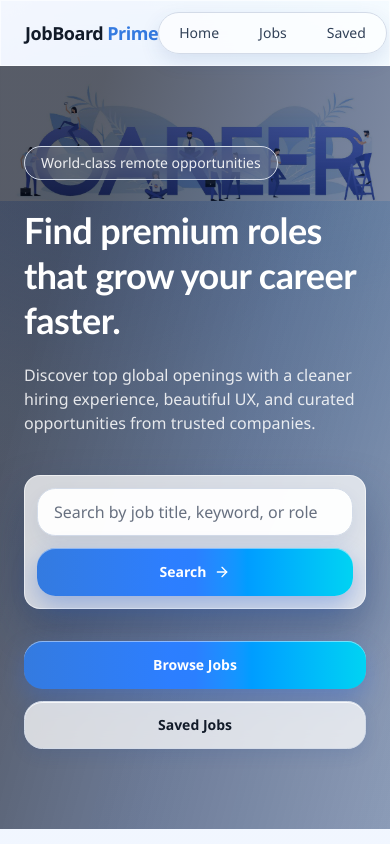
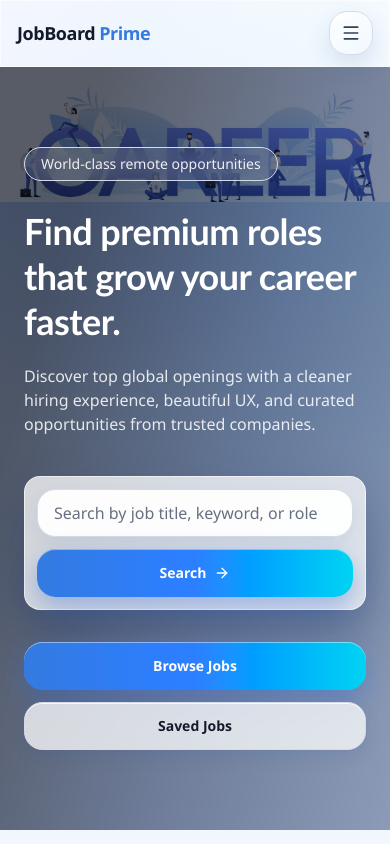
Before and after one commit to Qamrul-Hassan/job-board, a Next.js app: page / in a window 390 px wide. Shown: the top 844 px of the page. Built offline with nearby package versions, Linux system fonts and the light colour scheme.

Commit message:
nav responsive fixed

```diff
--- a/components/Navbar.tsx
+++ b/components/Navbar.tsx
@@ -1,4 +1,8 @@
+"use client";
+
 import Link from "next/link";
+import { useState } from "react";
+import { Menu, X } from "lucide-react";
 
 const navItems = [
   { href: "/", label: "Home" },
@@ -7,20 +11,26 @@ const navItems = [
 ];
 
 export default function Navbar() {
+  const [open, setOpen] = useState(false);
+
+  function closeMenu() {
+    setOpen(false);
+  }
+
   return (
     <header className="sticky top-0 z-50 border-b border-white/65 glass-surface">
-      <div className="mx-auto flex h-16 w-full max-w-7xl items-center justify-between px-6">
+      <div className="mx-auto flex h-16 w-full max-w-7xl items-center justify-between px-4 sm:px-6">
         <Link href="/" className="text-lg font-semibold tracking-tight text-foreground">
           JobBoard
           <span className="ml-1 text-primary">Prime</span>
         </Link>
 
-        <nav className="flex items-center gap-2 rounded-full border border-white/80 bg-white/65 p-1 shadow-[0_8px_20px_rgba(35,72,146,0.12)]">
+        <nav className="hidden items-center gap-2 rounded-full border border-white/80 bg-white/65 p-1 shadow-[0_8px_20px_rgba(35,72,146,0.12)] md:flex">
           {navItems.map((item) => (
             <Link
               key={item.href}
               href={item.href}
-              className="group rounded-full px-4 py-1.5 text-sm font-medium text-slate-700 transition-all hover:bg-primary/15 hover:text-slate-900"
+              className="group rounded-full px-4 py-1.5 text-sm font-medium text-slate-700 transition-all duration-300 hover:-translate-y-0.5 hover:bg-primary/25 hover:text-slate-900 hover:shadow-[0_8px_18px_rgba(38,98,216,0.25)]"
             >
               <span className="inline-block translate-x-0 transition-transform duration-300 group-hover:translate-x-1">
                 {item.label}
@@ -28,6 +38,47 @@ export default function Navbar() {
             </Link>
           ))}
         </nav>
+
+        <button
+          type="button"
+          onClick={() => setOpen((v) => !v)}
+          className="inline-flex h-11 w-11 items-center justify-center rounded-xl border border-white/80 bg-[linear-gradient(145deg,rgba(255,255,255,0.92),rgba(240,247,255,0.9))] text-slate-700 shadow-[0_10px_24px_rgba(35,72,146,0.15),inset_0_1px_0_rgba(255,255,255,0.8)] transition-all duration-300 hover:-translate-y-0.5 hover:bg-primary/15 hover:text-primary hover:shadow-[0_16px_30px_rgba(35,72,146,0.3)] md:hidden"
+          aria-expanded={open}
+          aria-label={open ? "Close navigation menu" : "Open navigation menu"}
+        >
+          <span className="relative inline-flex items-center justify-center">
+            {open ? (
+              <X className="size-5 transition-transform duration-300" />
+            ) : (
+              <Menu className="size-5 transition-transform duration-300" />
+            )}
+          </span>
+        </button>
+      </div>
+
+      <div
+        className={`overflow-hidden border-t border-white/70 bg-white/85 backdrop-blur-xl transition-all duration-500 ease-[cubic-bezier(0.22,1,0.36,1)] md:hidden ${
+          open ? "max-h-80 opacity-100" : "max-h-0 opacity-0"
+        }`}
+      >
+        <div
+          className={`px-4 py-3 transition-all duration-500 ease-[cubic-bezier(0.22,1,0.36,1)] ${
+            open ? "translate-y-0" : "-translate-y-2"
+          }`}
+        >
+          <nav className="mx-auto flex w-full max-w-7xl flex-col gap-1.5">
+            {navItems.map((item) => (
+              <Link
+                key={item.href}
+                href={item.href}
+                onClick={closeMenu}
+                className="rounded-xl border border-transparent px-4 py-3 text-sm font-medium text-slate-700 transition-all duration-300 hover:-translate-y-0.5 hover:border-primary/35 hover:bg-primary/25 hover:text-slate-900 hover:shadow-[0_8px_18px_rgba(38,98,216,0.2)]"
+              >
+                {item.label}
+              </Link>
+            ))}
+          </nav>
+        </div>
       </div>
     </header>
   );
```
